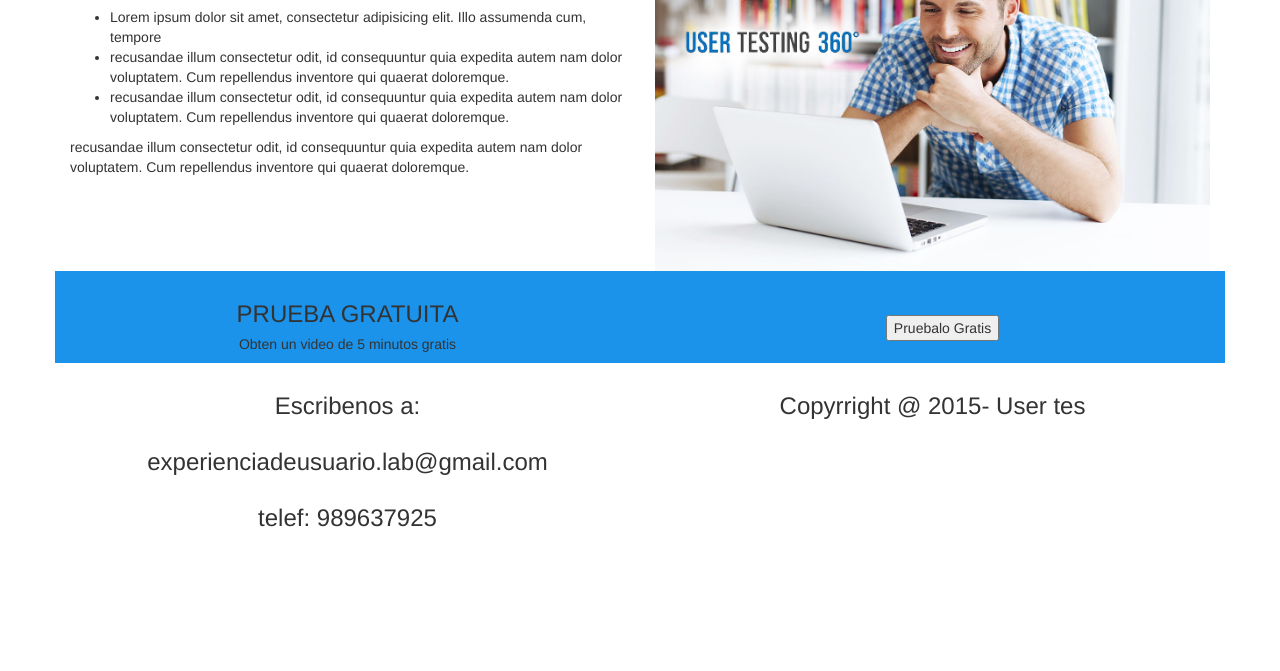
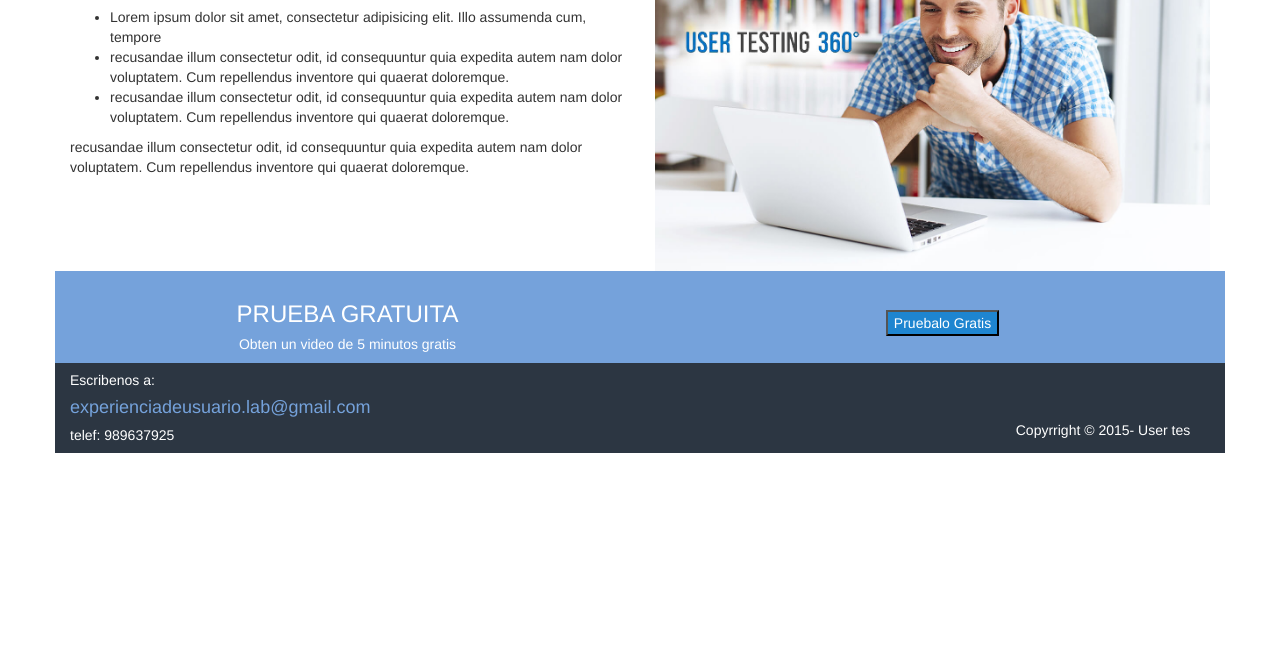
Before and after one commit to aguzro/user-testing-360, a plain HTML site: page index.html in a window 1280 px wide. Shown: the part 129-800 px from the top of the page. Drawn offline with Linux system fonts and the light colour scheme.

Commit message:
footer final

```diff
--- a/css/main.css
+++ b/css/main.css
@@ -8,12 +8,42 @@
 	margin-top: 30px;
 	text-align: center;
 }
+#b{
+	color: #1e85d0;
+}
 
 .boton{
 	margin-left: 20px;
-	margin-top: 8%;
+	margin-top: 7%;
 }
 .fondo{
-	background-color: #1B93EA;
+	max-width: 100%;
+	background-color:#75a2db;
 	text-align: center;
 }
+.fondo h3{
+	color: white;
+}
+.fondo h5{
+	color: white;
+}
+.fondo2 {
+	background-color: #2c3642;
+}
+.copy {
+	color: white;
+	margin-left: 65%;
+	margin-top: 60px;
+}
+.footer h5{
+	color: white;
+	margin-right: 70%;
+}
+.footer h4{
+	color:#75a2db;
+}
+#buto{
+	color:white;
+	background-color: #1e85d0;
+
+}
--- a/index.html
+++ b/index.html
@@ -16,7 +16,7 @@
 				<div class="row">
 					<div class="section">
 						<div class="col-md-6">
-							<h3> Por qué usar <b>USER TESTING 360°</b></h3>
+							<h3> Por qué usar <b><span id="b">USER </span>TESTING <span id="b">360°</span></b></h3>
 							<p>Lorem ipsum dolor sit amet, consectetur adipisicing elit. Praesentium placeat magni, sit provident illum, nulla iste. Impedit corporis obcaecati suscipit laborum ipsa ipsam repudiandae, recusandae voluptatum ullam quas et eveniet.</p>
 							<ul>
 								<li>Lorem ipsum dolor sit amet, consectetur adipisicing elit. Illo assumenda cum, tempore </li>
@@ -27,7 +27,7 @@
 						</div>
 					</div>
 						<div class="col-md-6">
-							<img src="image/banner.jpg">
+							<img src="image/banner.jpg" class="img-responsive" alt="Responsive image">
 						</div>
 				</div>
 			</section>
@@ -39,24 +39,22 @@
 				</div>
 				<div class="col-md-6">
 					<div class="boton">
-						<button>Pruebalo Gratis </button>
+						 <button type="button" id="buto">Pruebalo Gratis</button>
 					</div>
 				</div>
-
 			</div>
 		</section>
-		<section class="container ">
+		<section class="container fondo2 ">
 			<div class="row">
 				<div class="col-md-6">
 					<div class="footer">
-						<h3>Escribenos a:</h3>
-						<h3>experienciadeusuario.lab@gmail.com</h3>
-						<h3>telef: 989637925</h3>
+						<h5>Escribenos a:</h5>
+						<h4>experienciadeusuario.lab@gmail.com</h4>
+						<h5>telef: 989637925</h5>
 					</div>
 				</div>
 				<div class="col-md-6">
-					<h3>Copyrright @ 2015- User tes</h3>
-
+					<h5 class="copy">Copyrright © 2015- User tes</h5>
 				</div>
 			</div>
 		</section>
```
Also changed, not shown: image/1461706639_twitter-circle.png (added), image/social.png (added).
